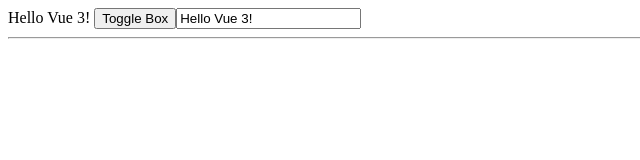
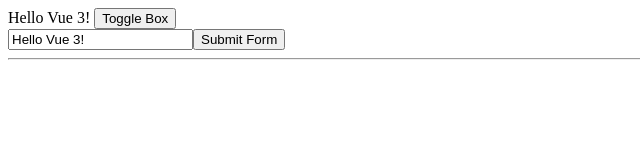
Before and after one commit to absurdengineer/vue-prototyping, a plain HTML site: page index.html in a window 1280 px wide. Shown: the whole page, without its empty margins (0-640 px from the left). Drawn offline with nearby package versions, Linux system fonts and the light colour scheme.

Commit message:
.prevent modifer

```diff
--- a/index.html
+++ b/index.html
@@ -19,14 +19,16 @@
 <body>
     <div id="app" v-cloak>
         {{greeting}}
-        <!-- @click is exactly same as v-on.click -->
         <button @click="handleToggle(isVisible)">Toggle Box</button>
         <div v-if="isVisible" class="box"></div>
-        <input type="text" @keyup.enter="greet" v-model='greeting'>
-        <!--
-            here we are specifically listening to enter key up
-            we can also use @click.right for tracing right click
-        -->
+        <form action="">
+            <input type="text" @keyup.enter="greet" v-model='greeting'>
+            <button type="submit" @click.prevent.stop="handleSubmit">Submit Form</button>
+            <!--
+                .prevent modifier is exactly same as event.preventDefault
+                we can chain modifiers as many as we want.
+            -->
+        </form>
        <hr>
     </div>
     <script src="https://unpkg.com/vue@next"></script>
@@ -44,6 +46,9 @@
                 },
                 greet(){
                     console.log(this.greeting);
+                },
+                handleSubmit() {
+                    console.log('Submitted');
                 }
             }
         });
```
